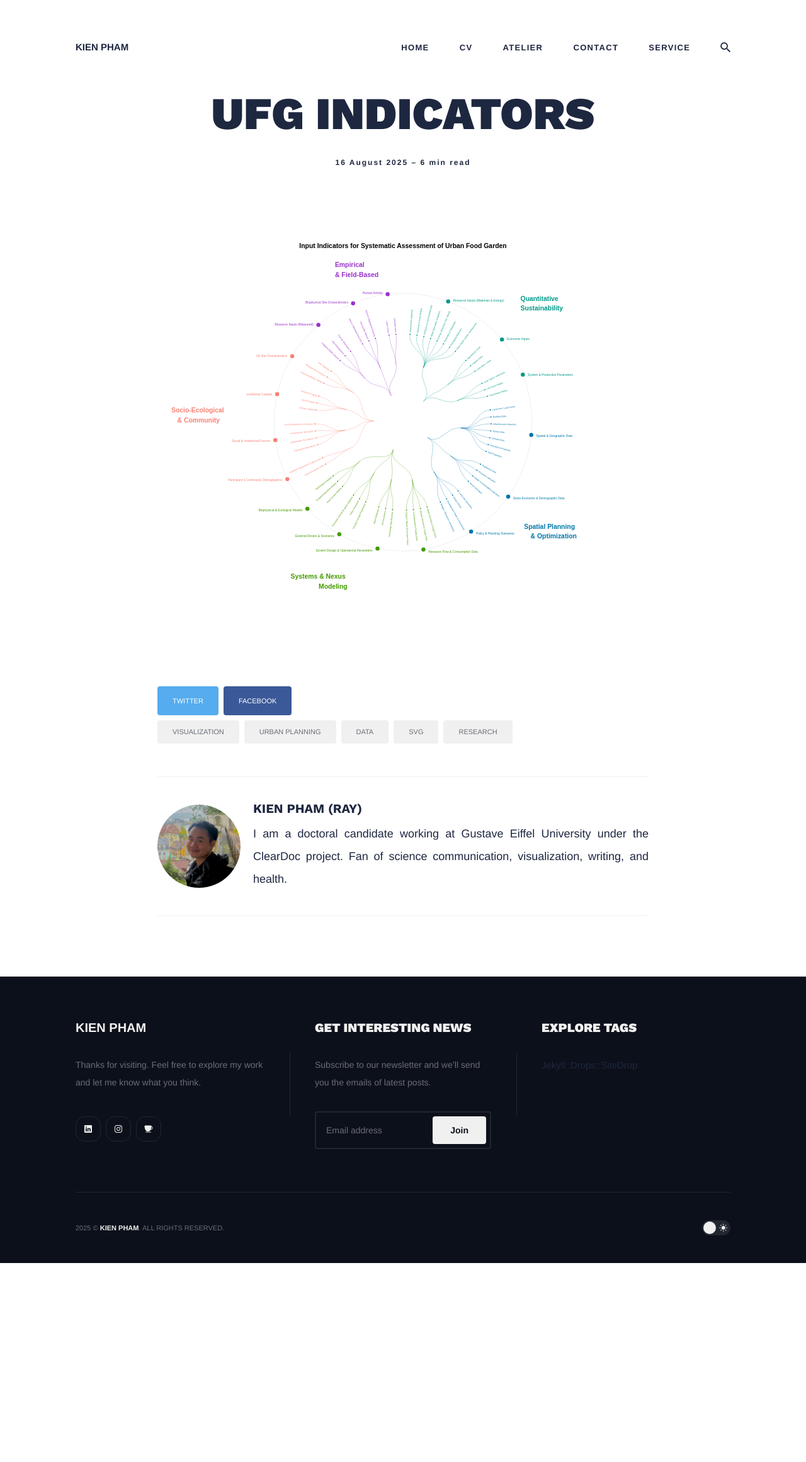
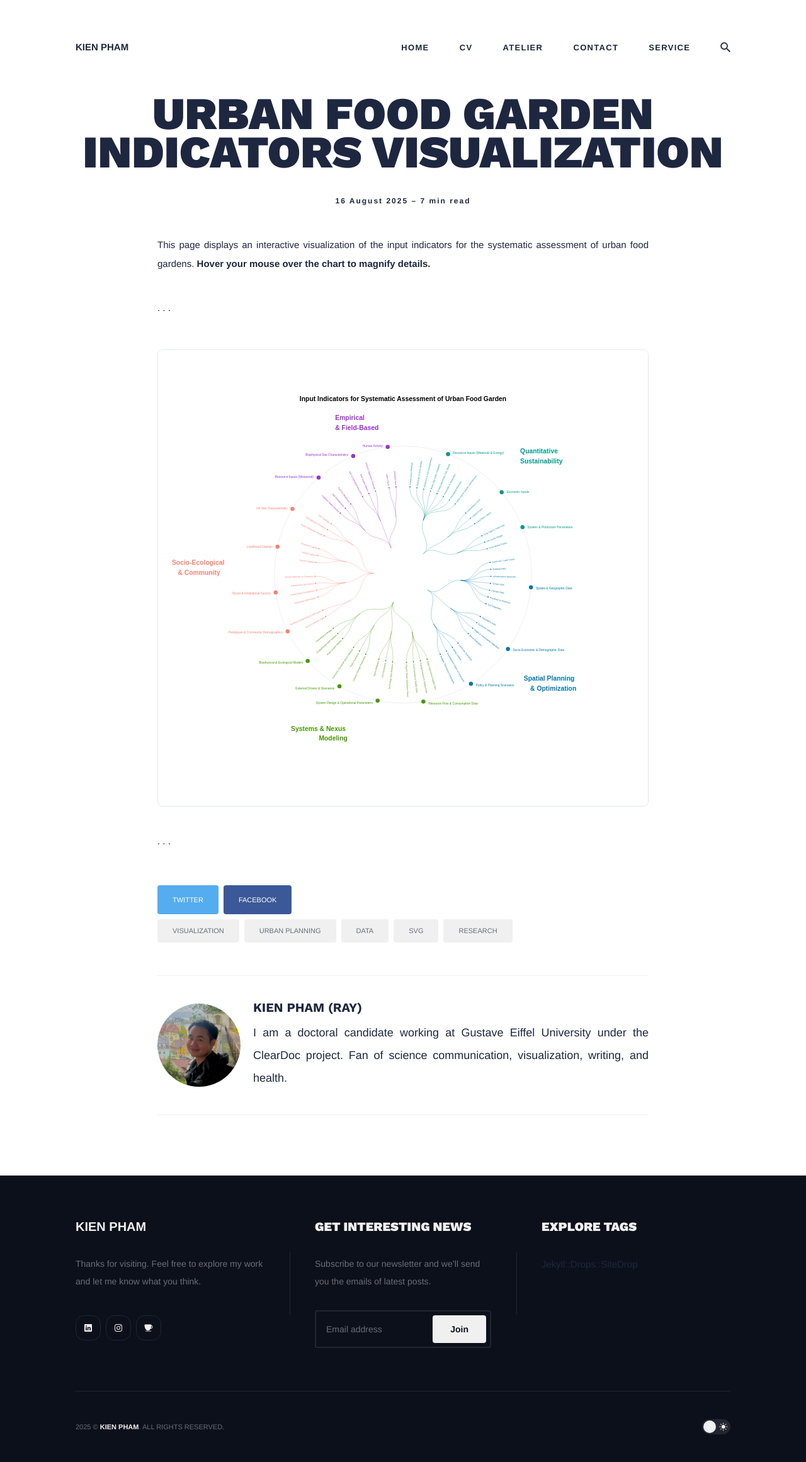
Before and after one commit to ray-ers/ray-ers.github.io, a Jekyll site: the page built from _posts/2025-08-31-UFGs.md, in a window 1280 px wide. Shown: the whole page at 63% size. Built offline with Jekyll 4.4.1, drawn with Linux system fonts in a browser that asks for light colours; nearby versions of some CDN libraries; comment, search, counter and statistics services are not loaded; before the commit the page ends 2006 px from its top, so only the background shows below that.

Commit message:
Update 2025-08-31-UFGs.md

```diff
--- a/_posts/2025-08-31-UFGs.md
+++ b/_posts/2025-08-31-UFGs.md
@@ -1,40 +1,60 @@
 ---
 layout: post
-title: UFG Indicators
+title: Urban Food Garden Indicators Visualization
 category: en
 description: An interactive visualization of input indicators for the systematic assessment of urban food gardens.
-date: 2025-08-16 17:26:00 +0200
+date: 2025-08-16 17:41:00 +0200
 tags: [visualization, urban planning, data, svg, research]
 published: true
 ---
-{% raw %}
-<svg id="chart-svg" xmlns="http://www.w3.org/2000/svg"  version="1.1" xmlns:xlink="http://www.w3.org/1999/xlink" xml:lang="en-us"
-  width="2400" height="2200"
-  viewBox="0 0 2400 2200"
-  style="max-width: 100%; height: auto; background-color: white; cursor: grab;">
-<title>Input Indicators for Systematic Assessment of Urban Food Gardens</title>
 
-<style type="text/css">
-  text { font-family: "Libertinus Serif", sans-serif; }
-  text a:hover { fill:     blue; text-decoration: underline; }
-  text, circle { stroke: none; }
-  path         { fill:     none; }
-  a ~ circle, a ~ text { transition: fill 0.5s; }
+This page displays an interactive visualization of the input indicators for the systematic assessment of urban food gardens. **Hover your mouse over the chart to magnify details.**
 
-  a { cursor: pointer; }
-  a:visited { all: unset; }
-  a:hover path  , a:hover ~ path { stroke: black; stroke-width: 2px; }
-  a:hover circle, a:hover ~ circle,
-    a:hover text  , a:hover ~ text { fill: black; }
-  a:hover text { text-decoration: underline; }
+---
+
+<style>
+  .svg-zoom-container {
+    overflow: hidden; /* Hides the part of the SVG that zooms outside the frame */
+    border: 1px solid #e2e8f0;
+    border-radius: 0.5rem;
+  }
+  #chart-svg-hover-zoom {
+    transition: transform 0.2s ease-out; /* Creates a smooth zoom effect */
+  }
+  #chart-svg-hover-zoom:hover {
+    transform: scale(2.5); /* The level of magnification. Adjust as needed. */
+  }
 </style>
 
-<rect id="background" width="100%" height="100%" fill="none"/>
+{% raw %}
+<div class="svg-zoom-container">
+  <svg id="chart-svg-hover-zoom" xmlns="http://www.w3.org/2000/svg"  version="1.1" xmlns:xlink="http://www.w3.org/1999/xlink" xml:lang="en-us"
+    width="2400" height="2200"
+    viewBox="0 0 2400 2200"
+    style="max-width: 100%; height: auto; background-color: white;">
+  <title>Input Indicators for Systematic Assessment of Urban Food Gardens</title>
 
-<g id="biases" transform="translate(1200,1100)"></g>
-</svg>
+  <style type="text/css">
+    text { font-family: "Libertinus Serif", sans-serif; }
+    text a:hover { fill:     blue; text-decoration: underline; }
+    text, circle { stroke: none; }
+    path         { fill:     none; }
+    a ~ circle, a ~ text { transition: fill 0.5s; }
 
-<script src="https://unpkg.com/@panzoom/panzoom@4.5.1/dist/panzoom.min.js"></script>
+    a { cursor: pointer; }
+    a:visited { all: unset; }
+    a:hover path  , a:hover ~ path { stroke: black; stroke-width: 2px; }
+    a:hover circle, a:hover ~ circle,
+      a:hover text  , a:hover ~ text { fill: black; }
+    a:hover text { text-decoration: underline; }
+  </style>
+
+  <rect id="background" width="100%" height="100%" fill="none"/>
+
+  <g id="biases" transform="translate(1200,1100)"></g>
+  </svg>
+</div>
+
 <script type="text/javascript">
 (function() {
     function initChart() {
@@ -136,6 +156,7 @@ published: true
               var result = [];
 
               result.push('<rect x="-1200" y="-1100" width="2400" height="2200" fill="transparent" />');
+
               var text_flipping_attributes = 'text-anchor="end" transform="rotate(180 12,0)"';
               result.push('<circle r="',circumcircle_radius,'" style="stroke:',circumcircle_color,';" fill="none"/>\n');
               result.push('<text style="font-size:',title_text_size,'px; font-weight:bold; text-anchor:middle;" y="',title_y,'">',tree_text.name,'</text>');
@@ -145,9 +166,10 @@ published: true
               for(var i = 0; i < categories.length; ++i){
                   var category = categories[i];
                   var current_radius = default_label_radius;
-                  if (category.name === "Quantitative \nSustainability" || category.name === "Systems & Nexus \nModeling" || category.name === "Empirical \n& Field-Based")
-                {current_radius = closer_label_radius;}
-                var pos = polar_to_cartesian(current_radius, category.angle, full_angle);
+                  if (category.name === "Quantitative \nSustainability" || category.name === "Systems & Nexus \nModeling" || category.name === "Empirical \n& Field-Based") {
+                    current_radius = closer_label_radius;
+                  }
+                  var pos = polar_to_cartesian(current_radius, category.angle, full_angle);
                   var text_anchor = "middle";
                   var angle_in_rads = category.angle * 2 * Math.PI / full_angle;
                   var cos_val = Math.cos(angle_in_rads);
@@ -218,4 +231,25 @@ published: true
     }
 })();
 </script>
+
+<script>
+document.addEventListener('DOMContentLoaded', function() {
+  const svgImage = document.getElementById('chart-svg-hover-zoom');
+  if (svgImage) {
+    svgImage.addEventListener('mousemove', function(event) {
+      // Get the bounding box of the SVG element
+      const rect = svgImage.getBoundingClientRect();
+
+      // Calculate the mouse position relative to the SVG element
+      const x = event.clientX - rect.left;
+      const y = event.clientY - rect.top;
+
+      // Update the transform-origin property to the mouse position
+      svgImage.style.transformOrigin = `${x}px ${y}px`;
+    });
+  }
+});
+</script>
 {% endraw %}
+
+---
```
Also changed, not shown: other parts of _posts/2025-08-31-UFGs.md (+3 -12 lines).
